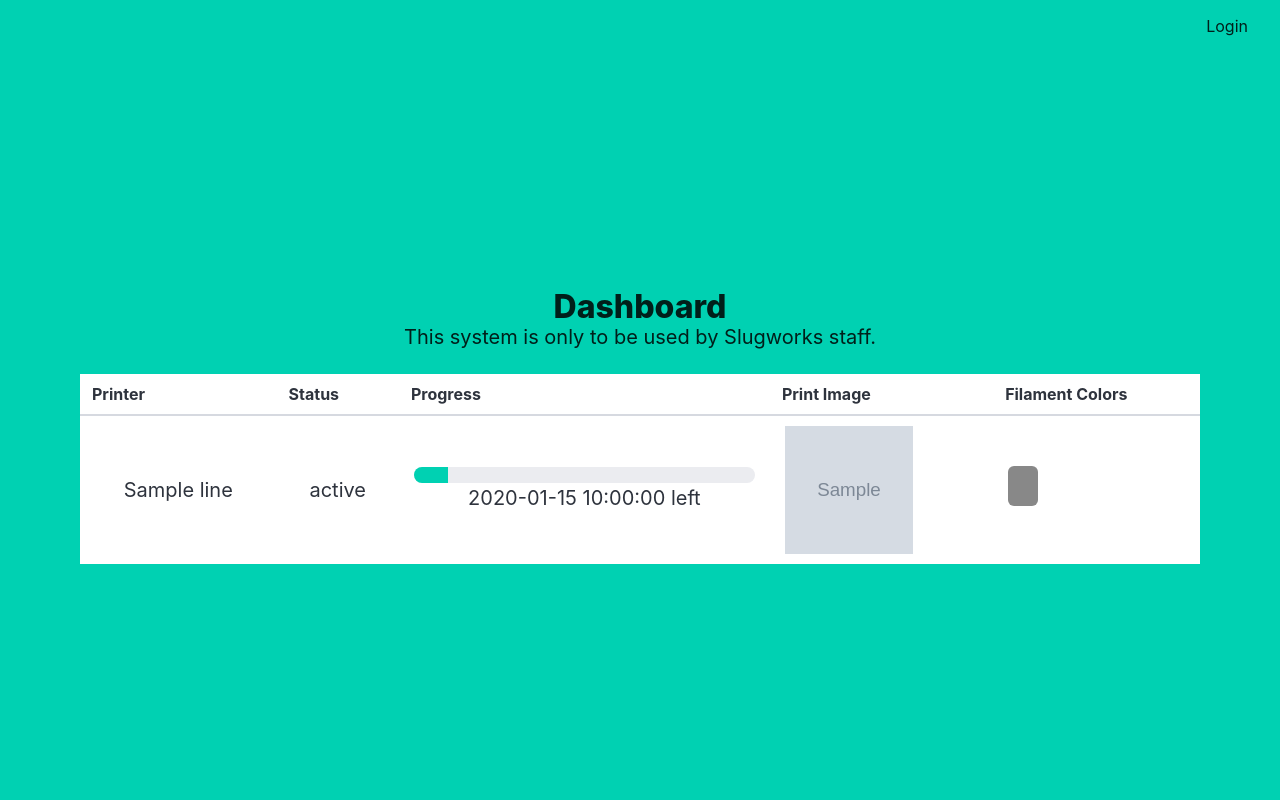
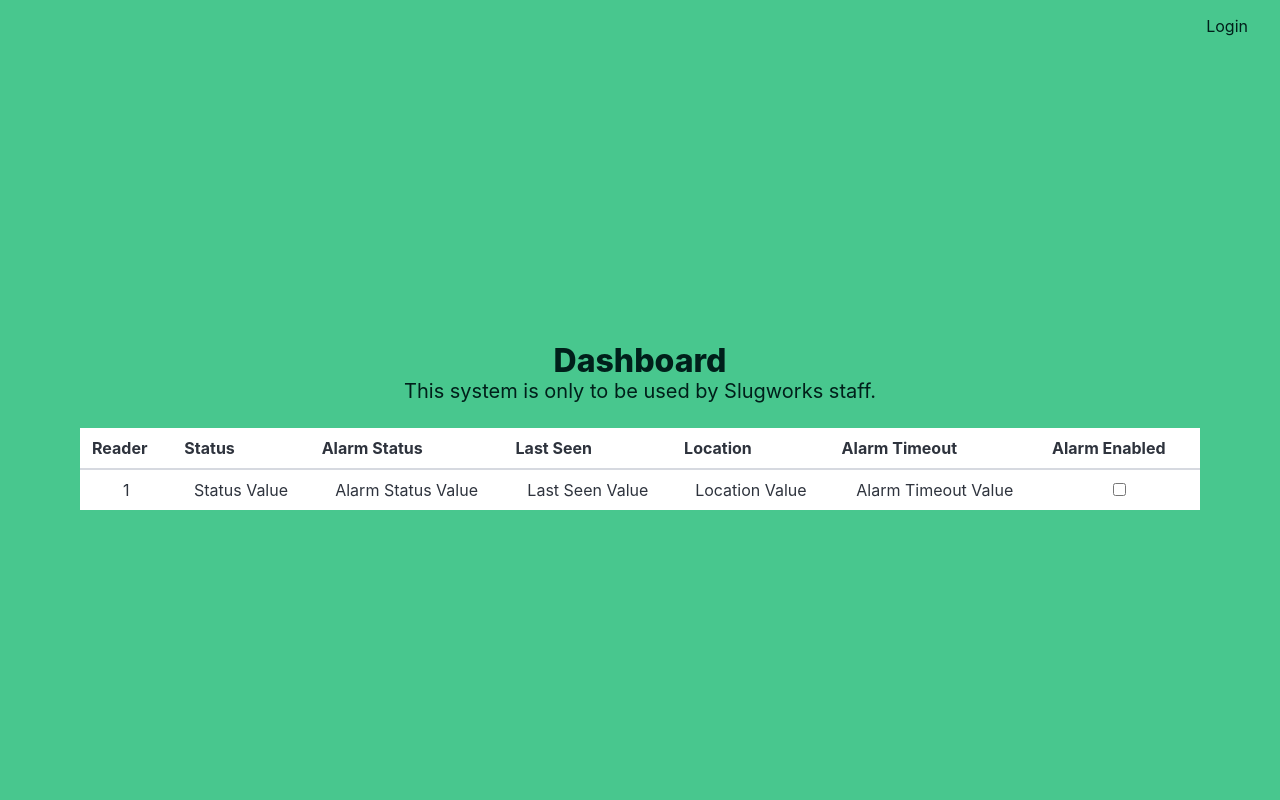
Before and after one commit to ucscslugworks/slugworks-automations, a Flask app: template src/server/templates/dashboard.html in a window 1280 px wide. Run offline with Flask 3, Linux system fonts and the light colour scheme; the template is opened without the code that fills it: most values are stand-ins (such as "Sample title", 1, 10 or a date in 2020); grey boxes marked "Sample" are stand-in pictures; parts of the project's set-up code (start-up, migrations or seed data) failed here and were passed over.

Commit message:
cedric's additions

```diff
--- /dev/null
+++ b/notvenv/pyvenv.cfg
@@ -0,0 +1,5 @@
+home = /opt/homebrew/opt/python@3.12/bin
+include-system-site-packages = false
+version = 3.12.3
+executable = /opt/homebrew/Cellar/python@3.12/3.12.3/Frameworks/Python.framework/Versions/3.12/bin/python3.12
+command = /opt/homebrew/opt/python@3.12/bin/python3.12 -m venv /Users/orion/Documents/work/work-makerspace/slugworks-access-cards/notvenv
--- a/server.g_conf.py
+++ b/server.g_conf.py
@@ -46,3 +46,4 @@ preload_app = True
 
 keyfile = os.path.join(path, "common", "private_key.pem")
 certfile = os.path.join(path, "common", "certificate.pem")
+debug=True
--- a/src/server/requirements.txt
+++ b/src/server/requirements.txt
@@ -1,3 +1,5 @@
 canvasapi
 flask
 gunicorn
+flask_login
+oauthlib
--- a/src/server/server.py
+++ b/src/server/server.py
@@ -602,6 +602,12 @@ def remove_reader(reader_id: int):
 
     return True
 
+def get_readers():
+    """
+    Get all readers
+    """
+    return sql("SELECT * FROM readers").fetchall()
+
 
 def get_reader_settings(reader_id: int):
     """
--- a/src/server/templates/_base.html
+++ b/src/server/templates/_base.html
@@ -14,7 +14,7 @@
 </head>
 
 <body>
-    <section class="hero is-primary is-fullheight">
+    <section class="hero is-primary is-fullheight has-background-success">
         <div class="hero-head">
             <nav class="navbar">
                 <div class="container is-fluid">
--- a/src/server/templates/dashboard.html
+++ b/src/server/templates/dashboard.html
@@ -19,27 +19,33 @@
 <table class="table is-hoverable is-fullwidth is-striped">
     <thead>
         <tr>
-            <th>Printer</th>
+            <th>Reader</th>
             <th>Status</th>
-            <th>Progress</th>
-            <th>Print Image</th>
-            <th>Filament Colors</th>
+            <th>Alarm Status</th>
+            <th>Last Seen</th>
+            <th>Location</th>
+            <th>Alarm Timeout</th>
+            <th>Alarm Enabled</th>
         </tr>
+    </thead>
     <tbody>
-        {% for line in printers %}
-        <tr class="has-text-centered is-size-5">
-            <td class="vcenter">{{ line.name }}</td>
-            <td class="vcenter">{{ line.status }}</td>
-            <td class="vcenter">
-                <progress class="progress is-primary" value="{{ line.progress }}" max="100">{{ line.progress }}%</progress> {{ line.time }} left
-            </td>
-            <td class="vcenter">
-                <img class="image is-square" src="{{ line.cover }}" alt="{{ line.name }}" style="height: 128px;">
-            </td>
-            <td class="has-text-left vcenter">
-                {% for color in line.colors %}
-                <span class="tag is-primary is-large" style="background-color: {{ color }};" title="{{ color }}"></span>
-                {% endfor %}
+        {% for reader in readers %}
+        <tr>
+            <td>{{ reader["rid"] }}</td>
+            <td>Status Value</td>
+            <td>Alarm Status Value</td>
+            <td>Last Seen Value</td>
+            <td>Location Value</td>
+            <td>Alarm Timeout Value</td>
+            <td>
+                <input
+                    type="checkbox"
+                    class="switch is-success"
+                    id="alarmSwitch{{ loop.index }}"
+                    name="alarmEnabled_{{ reader }}"
+                    {% if line.alarm_enabled %}checked{% endif %}
+                 />
+                <label for="alarmSwitch{{ loop.index }}"></label>
             </td>
         </tr>
         {% endfor %}
```
Also changed, not shown: src/server/app_ui.py (+16 -2 lines), 13 other files.
